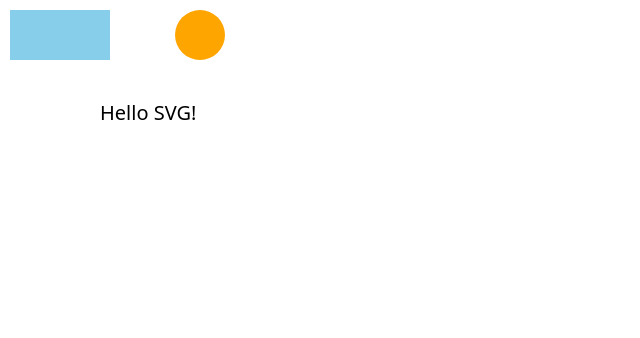
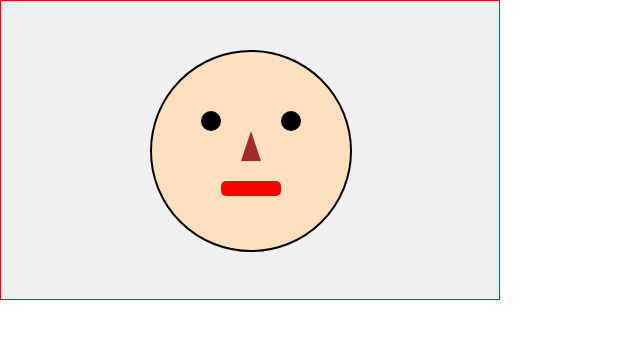
Before and after one commit to pathikshahvgec/HTML_Examples, a plain HTML site: page javaScriptExample5_svg.html in a window 1280 px wide. Shown: the whole page, without its empty margins (0-640 px from the left). Drawn offline with nearby package versions, Linux system fonts and the light colour scheme.

Commit message:
Css animation and svg examples

```diff
--- a/javaScriptExample5_canvas.html
+++ b/javaScriptExample5_svg.html
@@ -17,19 +17,25 @@
     <title>Document</title>
   </head>
   <body>
- <svg width="300" height="200">
+<svg width="500px" height="300px" style="border:1px red solid; background: #f0f0f0;">
 
-  <!-- <rect width="200" height="100" x="10" y="10" rx="20" ry="20" fill="blue">
-    <circle r="40" cx="100" cy="100" fill="red"> -->
-        <!-- <ellipse rx="100" ry="20" cx="120" cy="80"> -->
-           <!-- <line x1="0" y1="0" x2="300" y2="200" style="stroke:red;stroke-width:2" /> -->
-            <!-- <polygon points="100,10 150,190 50,190" style="fill:lime;stroke:purple;stroke-width:3> -->
+  <!-- Face outline -->
+  <circle cx="250" cy="150" r="100" fill="#ffe0bd" stroke="black" stroke-width="2" />
 
-  <rect x="10" y="10" width="100" height="50" fill="skyblue" />
-  <circle cx="200" cy="35" r="25" fill="orange" />
-  <text x="100" y="120" font-size="20">Hello SVG!</text>
+  <!-- Left Eye -->
+  <circle cx="210" cy="120" r="10" fill="black" />
+
+  <!-- Right Eye -->
+  <circle cx="290" cy="120" r="10" fill="black" />
+
+  <!-- Nose (Triangle) -->
+  <polygon points="250,130 240,160 260,160" fill="brown" />
+
+  <!-- Mouth (Rectangle) -->
+  <rect x="220" y="180" width="60" height="15" rx="5" fill="red" />
+
 </svg>
 
-</svg>
+
   </body>
 </html>
```
Also changed, not shown: cssAnimation.html (added, +31 -0 lines).
